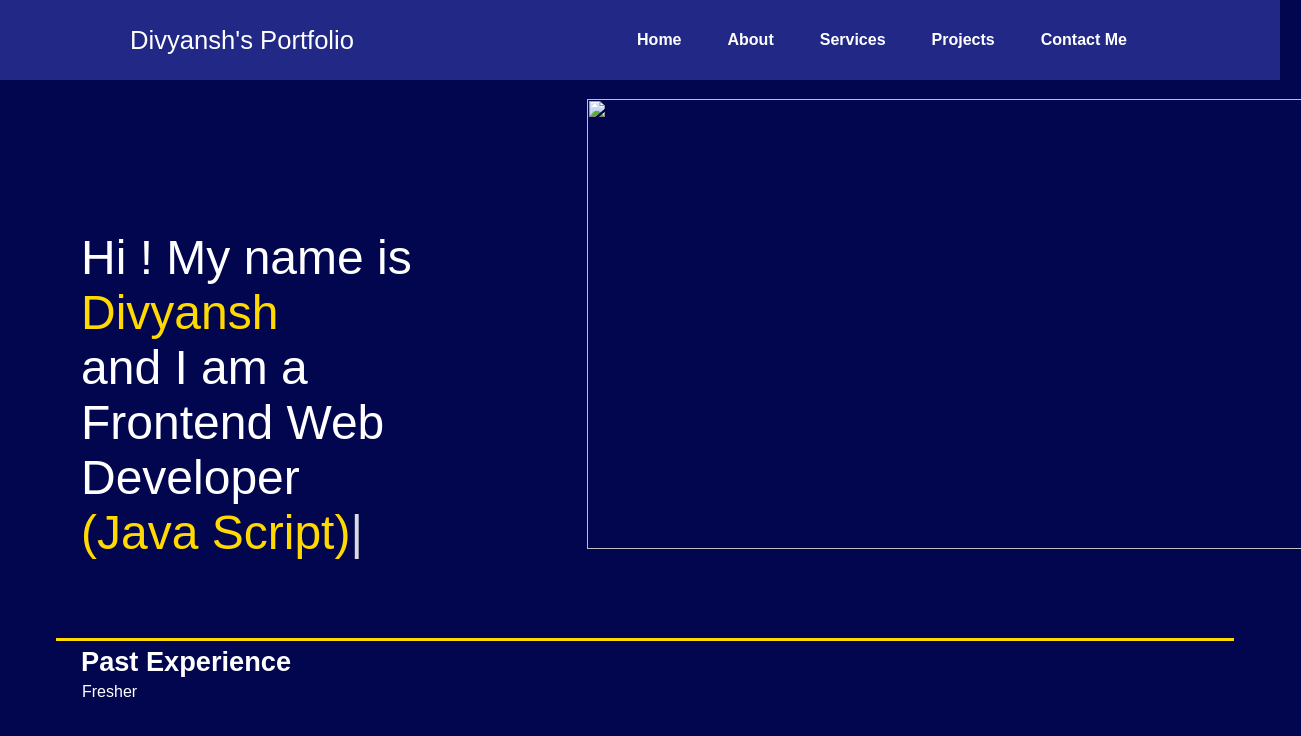
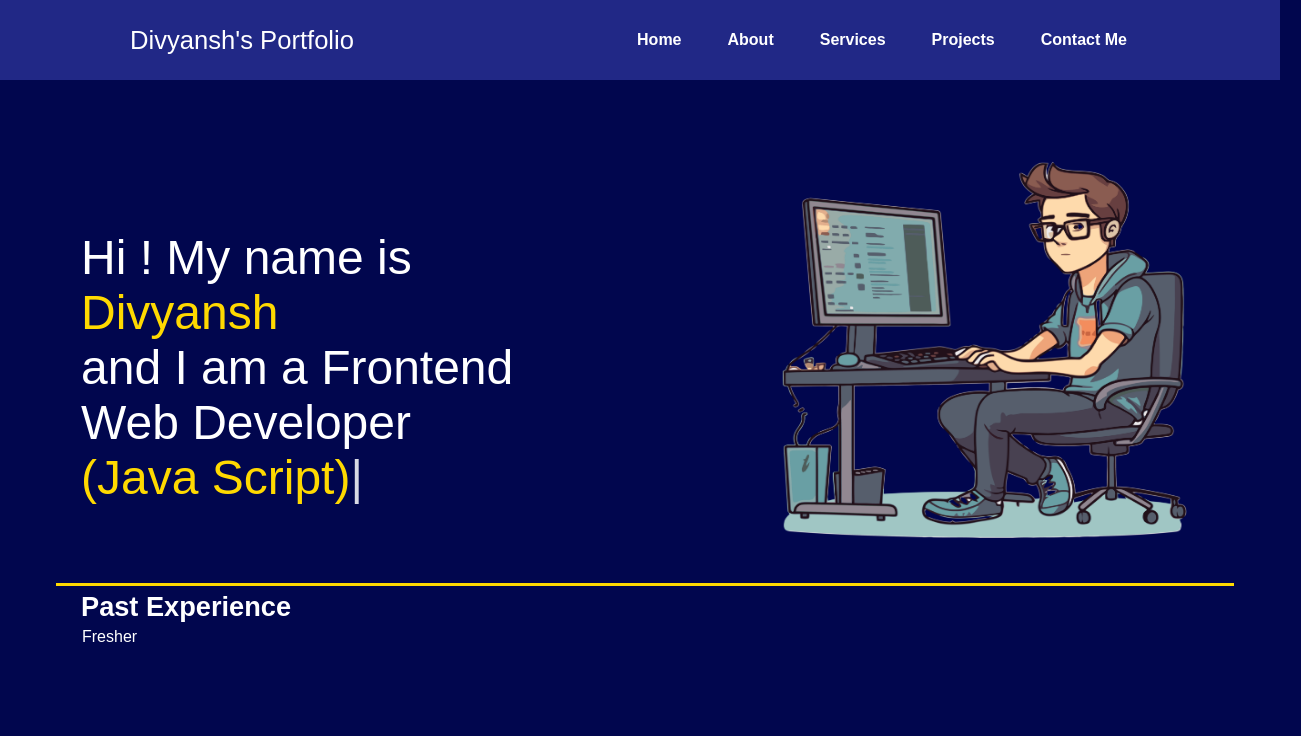
Before and after one commit to Divyansh1Rai6/DivyanshPortfolio, a plain HTML site: page index.html in a window 1280 px wide. Shown: the whole page, 1301 px wide, since content can reach past the window. Drawn offline with nearby package versions, Linux system fonts and the light colour scheme.

Commit message:
Update index.html

```diff
--- a/index.html
+++ b/index.html
@@ -29,7 +29,7 @@
             <span id="element"></span>
         </div>
         <div class="rightSection">
-           <img src="develper.png.png" width="450" height="450">
+           <img src="developer.png.png" width="450" height="450">
         </div>
     </section>
     <hr>
```
